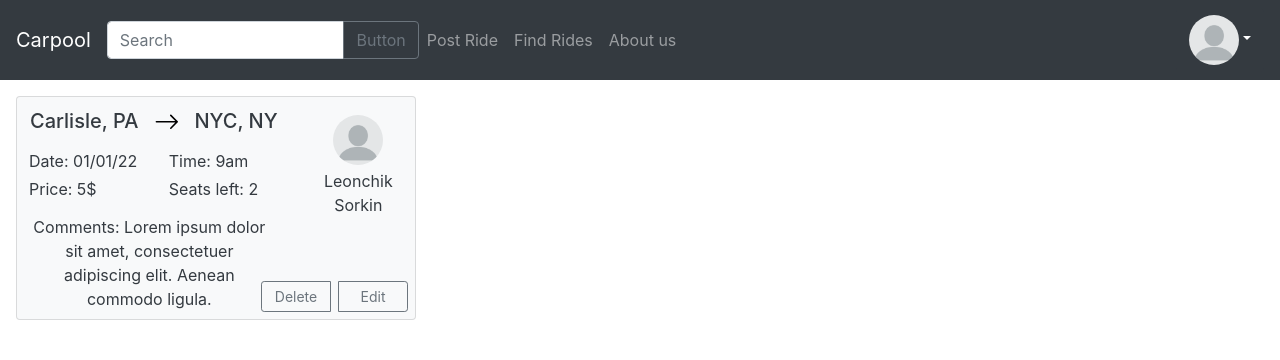
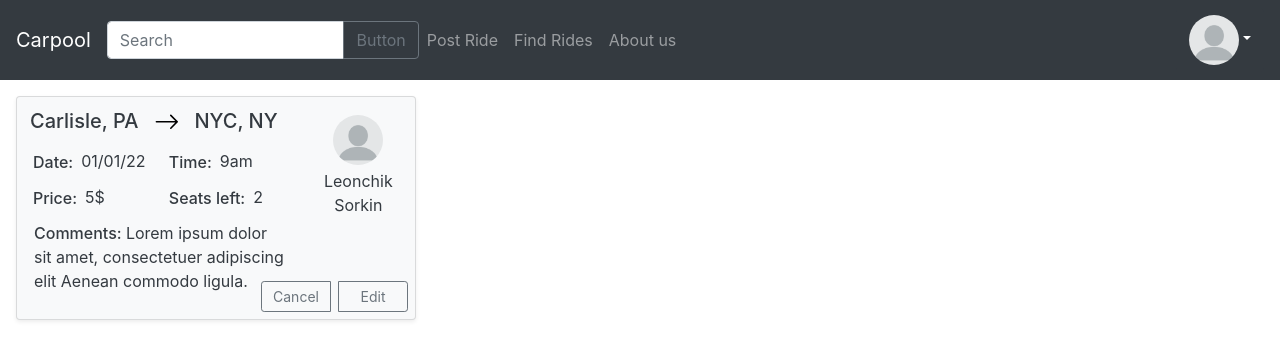
Before and after one commit to sorkinl/Carpool3.0, a React (Create React App) app in the folder frontend/: page /trip in a window 1280 px wide. Shown: the top 360 px of the page. Built offline with nearby package versions, Linux system fonts and the light colour scheme.

Commit message:
Some more styles to trip card

```diff
--- a/frontend/src/components/TripCard/TripCard.jsx
+++ b/frontend/src/components/TripCard/TripCard.jsx
@@ -6,13 +6,12 @@ const TripCard = (props) => {
   return (
     <Card
       className={props.className}
-      className="m-3 p-2"
+      className="shadow-sm rounded m-3 p-2"
       bg={"light"}
       text={"dark"}
       style={{ width: "25rem", height: "14rem" }}
     >
       <Row>
-
         <Col xs={10}>
           <Card.Body className="text-left p-1">
             <Row>
@@ -23,33 +22,43 @@ const TripCard = (props) => {
              <Card.Title className="pl-3">{props.destination} NYC, NY </Card.Title>
             </Row>
 
-            <Row className= "pt-1">
+            <Row className= "mt-1 ml-1">
               <Col xs={5}>
+                <Row>
             {/* <Card.Text className="">{props.tripDate.toString()}</Card.Text> */}
-            <Card.Text className=""> Date: 01/01/22 </Card.Text>
+                  <Card.Text className="h6 mr-2 mt-1">Date: </Card.Text>
+                  <Card.Text className="mb-2"> 01/01/22 </Card.Text>
+                </Row>
                </Col>
+
                <Col xs={4}>
-              <Card.Text>Time: 9am</Card.Text>
+                 <Row>
+                  <Card.Text class="h6 ml-1 mt-1">Time: </Card.Text>
+                  <Card.Text className= 'ml-2'> 9am</Card.Text>
+                 </Row>
                </Col>
             </Row>
 
-            <Row className= "pt-1">
+            <Row className= "mt-1 ml-1">
               <Col xs={5}>
-            <Card.Text className="">Price: 5${props.price} </Card.Text>
+                <Row>
+                  <Card.Text className="h6 pr-2 pt-1"> Price:</Card.Text>
+                  <Card.Text className="pb-2"> 5${props.price} </Card.Text>
+               </Row>
              </Col>
+
              <Col xs={5}>
-            <Card.Text className="">Seats left: 2{props.seatsRemaining}</Card.Text>
+               <Row>
+                <Card.Text className="h6 ml-1 mt-1">Seats left:</Card.Text>
+                <Card.Text className="ml-2"> 2{props.seatsRemaining}</Card.Text>
+              </Row>
             </Col>
           </Row>
         </Card.Body>
         </Col>
 
         <Col xs={2}  >
-          <div style = {{position: "relative",
-                    right: "20px",
-                    top: "10px",
-                    left: "-50px",
-                    width: "80px"}}>
+          <div style = {{position: "relative", right: "20px", top: "10px", left: "-50px", width: "80px"}}>
             <AccountIcon className="" isNavbar={false} width={50} />
             <Card.Text className = "pt-1" >
                {props.firstName} Leonchik Sorkin{props.lastName}
@@ -57,11 +66,12 @@ const TripCard = (props) => {
           </div>
         </Col>
 
-        <Col  xs={8}>
-        <Row className= "float-left pl-1 pt-2 width-70">
-            <Col>
-            <Card.Text className="">Comments: Lorem ipsum dolor sit amet, consectetuer adipiscing elit. Aenean commodo ligula.</Card.Text>
-            </Col>
+        <Col  xs={8} className="text-left ">
+        <Row className= "">
+          <Card.Text className="d-inline ml-4">
+            <Card.Text className="d-inline h6 ml"> Comments: </Card.Text>
+            Lorem ipsum dolor sit amet, consectetuer adipiscing elit Aenean commodo ligula.
+          </Card.Text>
         </Row>
         </Col>
 
@@ -74,7 +84,7 @@ const TripCard = (props) => {
               size = "sm"
               style={{ width: "70px" }}
             >
-              Delete
+              Cancel
             </Button>
             <Button
                variant="outline-secondary"
```
Lines whose indentation alone changed are shown as unchanged.
